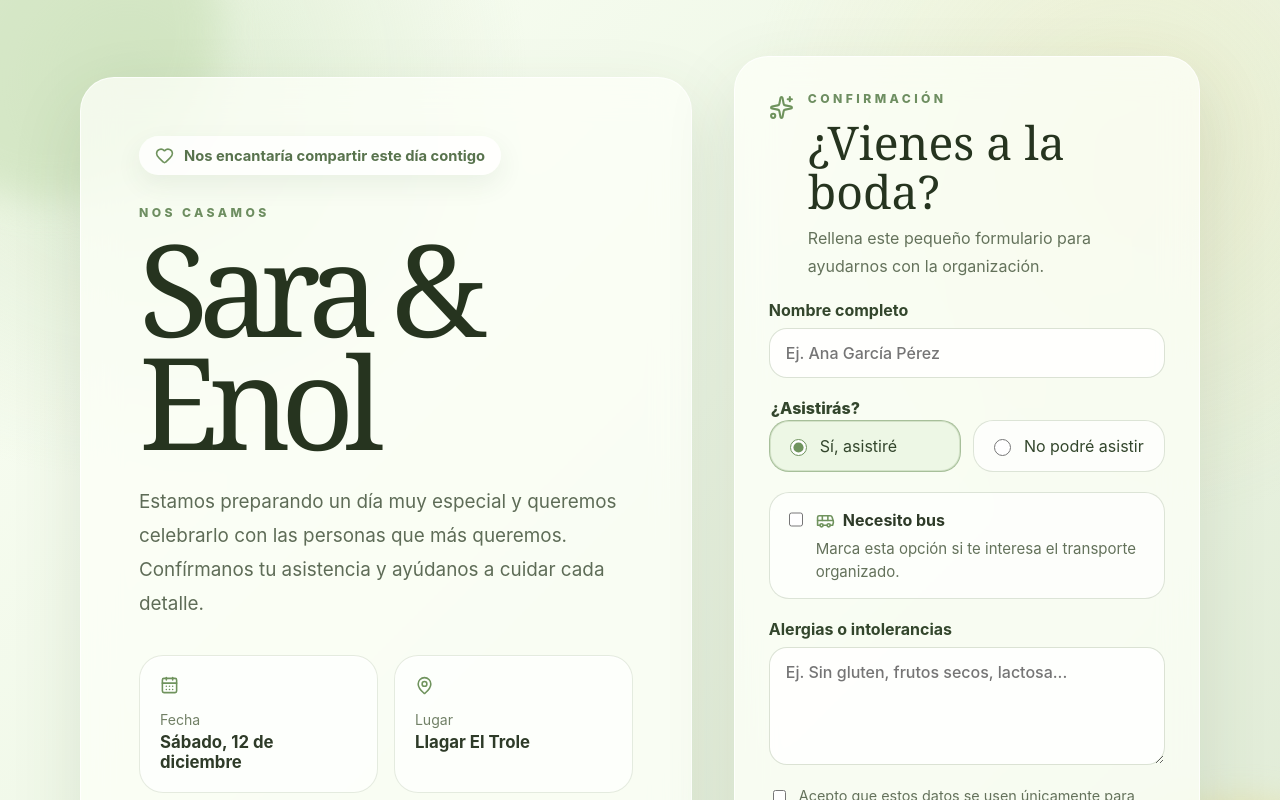
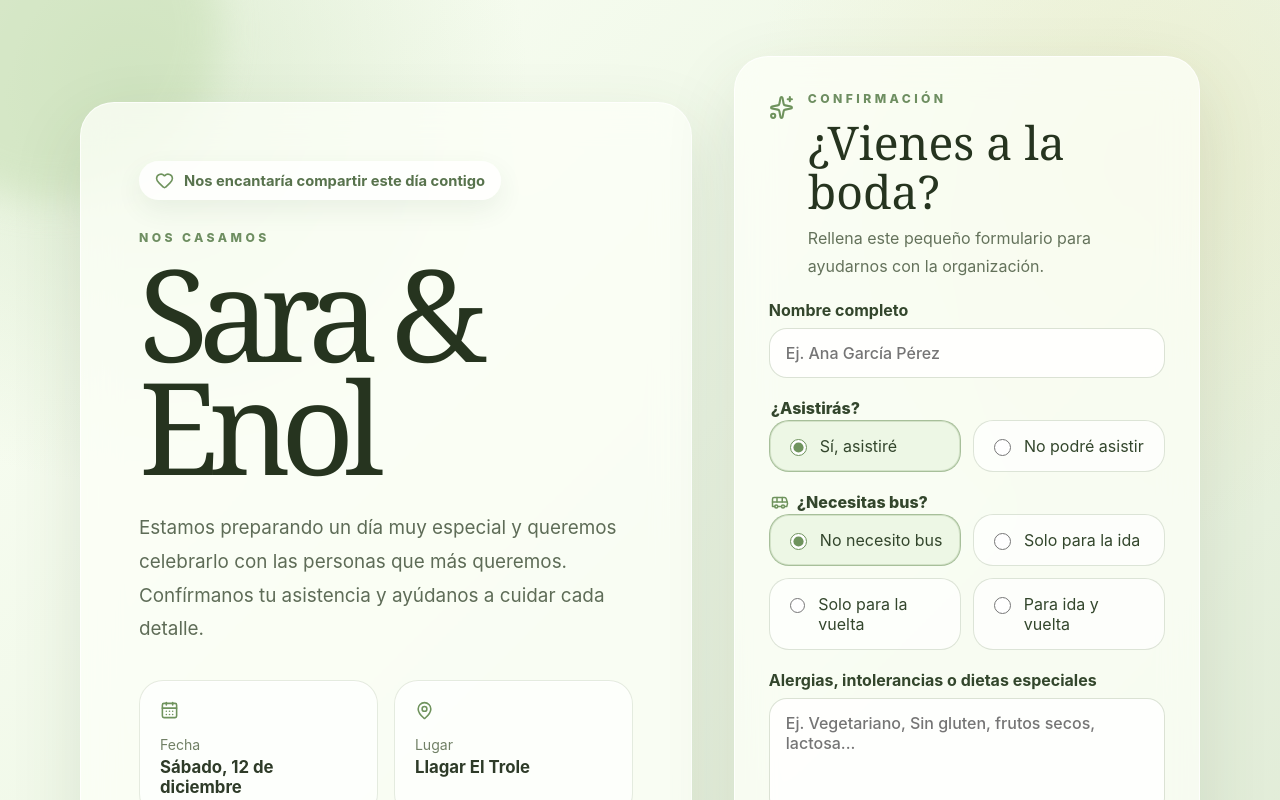
Before and after one commit to Marcosrp26/labodacanon, a React (Vite) app: page / in a window 1280 px wide. Shown: the top 800 px of the page. Built offline with nearby package versions, Linux system fonts and the light colour scheme; no server answers.

Commit message:
Actualiza formulario y enlace de ubicación

```diff
--- a/src/App.css
+++ b/src/App.css
@@ -141,13 +141,24 @@
   margin: 34px 0;
 }
 
-.event-details article {
+.event-details article,
+.event-detail-link {
   min-height: 118px;
   padding: 20px;
   border: 1px solid rgba(98, 130, 76, 0.16);
   border-radius: 24px;
   background: rgba(255, 255, 255, 0.68);
   box-shadow: inset 0 1px 0 rgba(255, 255, 255, 0.8);
+}
+
+.event-detail-link {
+  display: block;
+  text-decoration: none;
+}
+
+.event-detail-link:hover {
+  transform: translateY(-2px);
+  box-shadow: 0 16px 34px rgba(53, 82, 43, 0.12);
 }
 
 .event-details svg,
@@ -283,7 +294,33 @@
   font-weight: 800;
 }
 
+.bus-group {
+  display: grid;
+  grid-template-columns: repeat(2, minmax(0, 1fr));
+  gap: 12px;
+  margin: 0;
+  padding: 0;
+  border: 0;
+}
+
+.bus-group legend {
+  grid-column: 1 / -1;
+  display: flex;
+  align-items: center;
+  gap: 8px;
+  margin-bottom: 2px;
+  color: #33462c;
+  font-weight: 800;
+}
+
+.bus-group legend svg {
+  width: 18px;
+  height: 18px;
+  color: #6f935d;
+}
+
 .attendance-group label,
+.bus-group label,
 .option-card {
   display: flex;
   gap: 10px;
@@ -296,7 +333,8 @@
   cursor: pointer;
 }
 
-.attendance-group label.selected {
+.attendance-group label.selected,
+.bus-group label.selected {
   border-color: rgba(111, 147, 93, 0.55);
   background: #edf7e5;
   box-shadow: inset 0 0 0 1px rgba(111, 147, 93, 0.2);
@@ -449,7 +487,8 @@ input[type="radio"] {
     margin: 22px 0;
   }
 
-  .event-details article {
+  .event-details article,
+  .event-detail-link {
     display: grid;
     grid-template-columns: auto 1fr;
     column-gap: 12px;
@@ -467,7 +506,8 @@ input[type="radio"] {
   }
 
   .event-details,
-  .attendance-group {
+  .attendance-group,
+  .bus-group {
     grid-template-columns: 1fr;
   }
 
@@ -546,6 +586,7 @@ input[type="radio"] {
   .field input,
   .field textarea,
   .attendance-group label,
+  .bus-group label,
   .option-card,
   .submit-button {
     border-radius: 16px;
@@ -558,6 +599,7 @@ input[type="radio"] {
   }
 
   .attendance-group label,
+  .bus-group label,
   .option-card {
     padding: 14px;
   }
--- a/src/App.jsx
+++ b/src/App.jsx
@@ -16,7 +16,7 @@ import "./App.css";
 const initialForm = {
   nombre: "",
   asiste: "si",
-  necesitaBus: false,
+  bus: "no",
   alergias: "",
   aceptaPrivacidad: false,
 };
@@ -43,7 +43,7 @@ export default function App() {
     const { error } = await supabase.from("invitados").insert({
       nombre: form.nombre.trim(),
       asiste: form.asiste === "si",
-      necesita_bus: form.necesitaBus,
+      bus: form.bus,
       alergias: form.alergias.trim(),
       acepta_privacidad: true,
     });
@@ -121,11 +121,17 @@ export default function App() {
                 <span>Fecha</span>
                 <strong>Sábado, 12 de diciembre</strong>
               </article>
-              <article>
+              <a
+                className="event-detail-link"
+                href="https://maps.app.goo.gl/tPpQBQbfoTQG6GW79"
+                target="_blank"
+                rel="noreferrer"
+                aria-label="Abrir ubicación de Llagar El Trole en Google Maps"
+              >
                 <MapPin aria-hidden="true" />
                 <span>Lugar</span>
                 <strong>Llagar El Trole</strong>
-              </article>
+              </a>
             </div>
 
             <button className="photos-link" onClick={() => setPage("photos")}>
@@ -210,29 +216,65 @@ export default function App() {
                   </label>
                 </fieldset>
 
-                <label className="option-card">
-                  <input
-                    type="checkbox"
-                    name="necesitaBus"
-                    checked={form.necesitaBus}
-                    onChange={handleChange}
-                  />
-                  <span>
-                    <strong>
-                      <Bus aria-hidden="true" /> Necesito bus
-                    </strong>
-                    Marca esta opción si te interesa el transporte organizado.
-                  </span>
-                </label>
+                <fieldset className="bus-group">
+                  <legend>
+                    <Bus aria-hidden="true" />
+                    ¿Necesitas bus?
+                  </legend>
+
+                  <label className={form.bus === "no" ? "selected" : ""}>
+                    <input
+                      type="radio"
+                      name="bus"
+                      value="no"
+                      checked={form.bus === "no"}
+                      onChange={handleChange}
+                    />
+                    No necesito bus
+                  </label>
+
+                  <label className={form.bus === "ida" ? "selected" : ""}>
+                    <input
+                      type="radio"
+                      name="bus"
+                      value="ida"
+                      checked={form.bus === "ida"}
+                      onChange={handleChange}
+                    />
+                    Solo para la ida
+                  </label>
+
+                  <label className={form.bus === "vuelta" ? "selected" : ""}>
+                    <input
+                      type="radio"
+                      name="bus"
+                      value="vuelta"
+                      checked={form.bus === "vuelta"}
+                      onChange={handleChange}
+                    />
+                    Solo para la vuelta
+                  </label>
+
+                  <label className={form.bus === "ida_vuelta" ? "selected" : ""}>
+                    <input
+                      type="radio"
+                      name="bus"
+                      value="ida_vuelta"
+                      checked={form.bus === "ida_vuelta"}
+                      onChange={handleChange}
+                    />
+                    Para ida y vuelta
+                  </label>
+                </fieldset>
 
                 <label className="field">
-                  <span>Alergias o intolerancias</span>
+                  <span>Alergias, intolerancias o dietas especiales</span>
                   <textarea
                     name="alergias"
                     value={form.alergias}
                     onChange={handleChange}
                     rows="4"
-                    placeholder="Ej. Sin gluten, frutos secos, lactosa..."
+                    placeholder="Ej. Vegetariano, Sin gluten, frutos secos, lactosa..."
                   />
                 </label>
 
```
Also changed, not shown: 1 other file (tests, documents, lock files or other folders).
